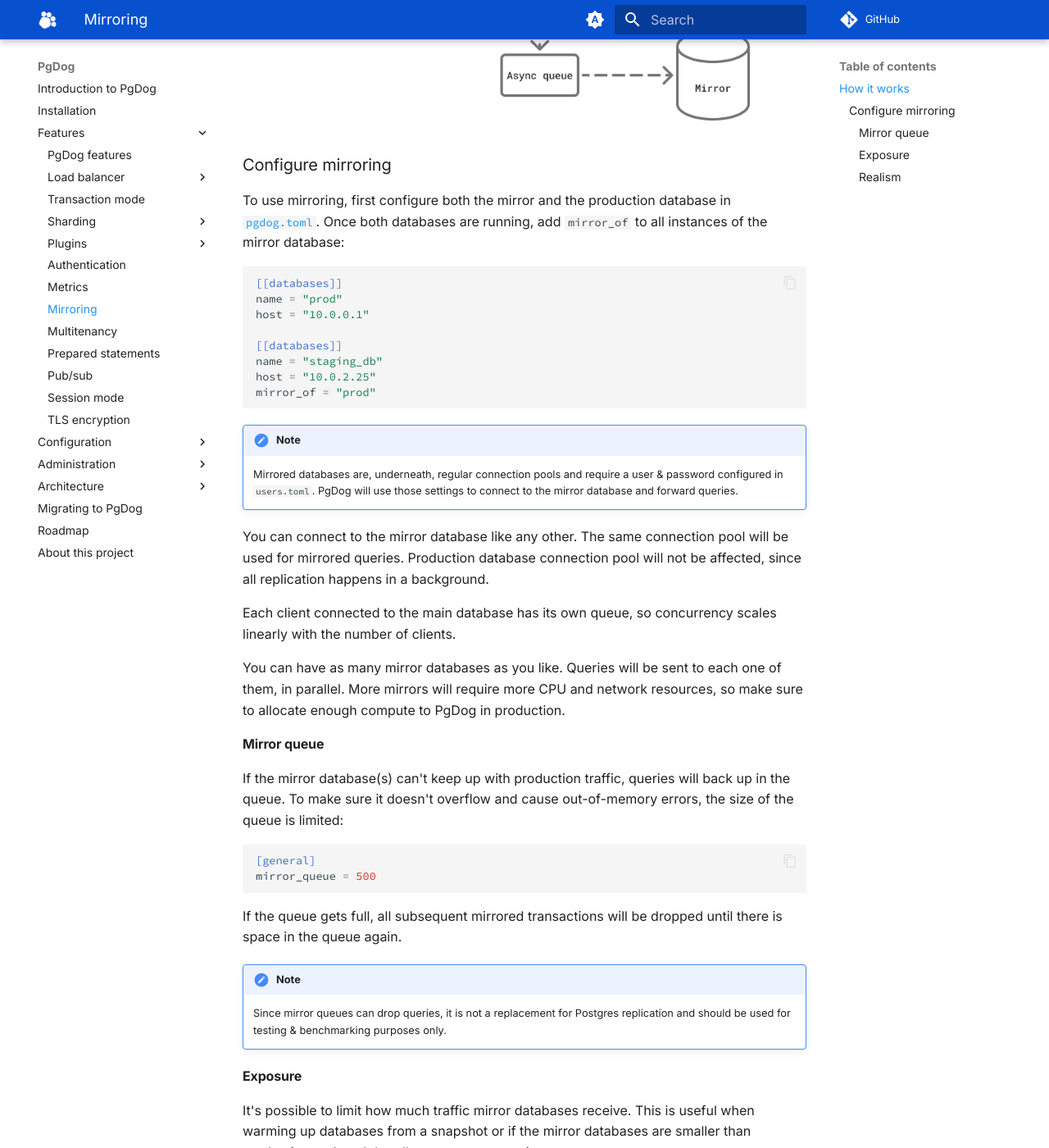
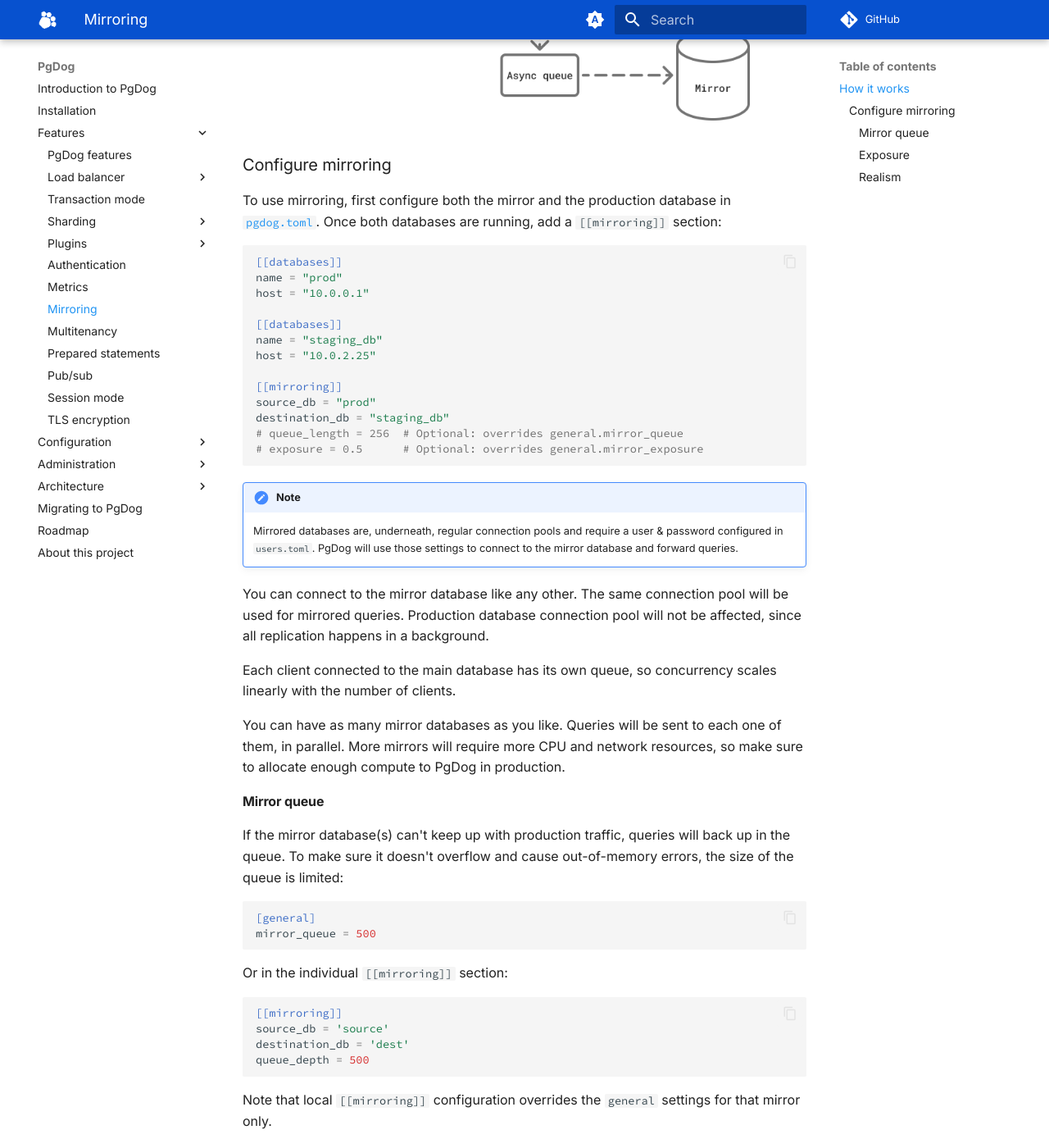
Before and after one commit to pgdogdev/docs, an MkDocs documentation site: the page built from docs/features/mirroring.md, in a window 1280 px wide and 1400 px high, scrolled down 688 px. Shown: the whole window at 82% size. Built offline with MkDocs 1.6.1 and Material for MkDocs 9.7.7, drawn with Linux system fonts in a browser that asks for light colours; comment, search, counter and statistics services are not loaded; some of the changed text lies outside the part shown.

Commit message:
Add mirroring section documentation (#16)

````diff
--- a/docs/features/mirroring.md
+++ b/docs/features/mirroring.md
@@ -17,7 +17,7 @@
 
 ### Configure mirroring
 
-To use mirroring, first configure both the mirror and the production database in [`pgdog.toml`](../configuration/pgdog.toml/general.md). Once both databases are running, add `mirror_of` to all instances of the mirror database:
+To use mirroring, first configure both the mirror and the production database in [`pgdog.toml`](../configuration/pgdog.toml/general.md). Once both databases are running, add a `[[mirroring]]` section:
 
 ```toml
 [[databases]]
@@ -27,7 +27,12 @@
 [[databases]]
 name = "staging_db"
 host = "10.0.2.25"
-mirror_of = "prod"
+
+[[mirroring]]
+source_db = "prod"
+destination_db = "staging_db"
+# queue_length = 256  # Optional: overrides general.mirror_queue
+# exposure = 0.5      # Optional: overrides general.mirror_exposure
 ```
 
 !!! note
@@ -48,6 +53,17 @@
 mirror_queue = 500
 ```
 
+Or in the individual `[[mirroring]]` section:
+
+```toml
+[[mirroring]]
+source_db = 'source'
+destination_db = 'dest'
+queue_depth = 500
+```
+
+Note that local `[[mirroring]]` configuration overrides the `general` settings for that mirror only.
+
 If the queue gets full, all subsequent mirrored transactions will be dropped until there is space in the queue again.
 
 !!! note
@@ -64,6 +80,17 @@
 mirror_exposure = 0.5 # 50%
 ```
 
+Or in the specific mirroring section:
+
+```toml
+[[mirroring]]
+source_db = 'source'
+destination_db = 'dest'
+exposure = 0.5
+```
+
+Local config in `[[mirroring]]` overwrites the `[general]` value for that mirror.
+
 Acceptable values are between **0.0** (0%) and **1.0** (100%).
 
 This is changeable at runtime, without restarting PgDog. When adding a mirror, it's a good idea to start slow, e.g., with only 0.1% exposure (`mirror_exposure = 0.01`), and gradually increase it over time.
````
Also changed, not shown: docs/configuration/index.md (+2 -0 lines), docs/configuration/pgdog.toml/databases.md (+0 -8 lines), docs/configuration/pgdog.toml/mirroring.md (added, +37 -0 lines), 1 other file.
